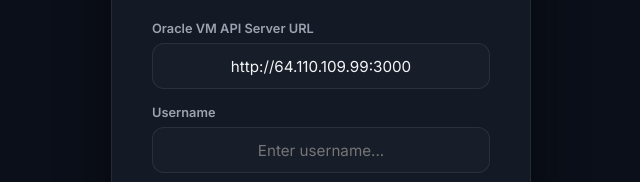
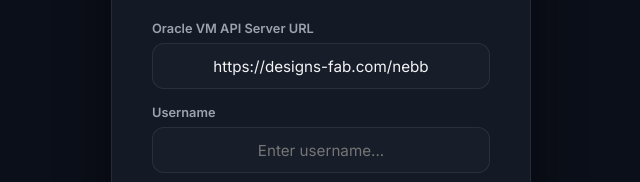
Before and after one commit to tmddyd58-create/nebb-tab-exam, a website: page index.html in a window 1280 px wide. Shown: the part 284-466 px from the top of the page, 319-959 px from the left. Drawn offline with nearby package versions, Linux system fonts and the light colour scheme.

Commit message:
feat: default to designs-fab.com/nebb HTTPS proxy

```diff
--- a/index.html
+++ b/index.html
@@ -36,7 +36,7 @@
       <div style="display: flex; flex-direction: column; gap: 1rem; text-align: left;">
         <div>
           <label style="display: block; font-size: 0.8rem; font-weight: 600; margin-bottom: 0.4rem; color: var(--text-secondary);">Oracle VM API Server URL</label>
-          <input type="text" id="login-server-url" value="http://64.110.109.99:3000" placeholder="http://<Oracle-VM-IP>:3000" style="width: 100%; padding: 0.8rem 1rem; background: rgba(255, 255, 255, 0.02); border: 1.5px solid var(--card-border); border-radius: var(--border-radius-md); color: var(--text-primary); font-family: var(--font-body); font-size: 0.95rem; text-align: center;">
+          <input type="text" id="login-server-url" value="https://designs-fab.com/nebb" placeholder="https://<Oracle-VM-Domain>/nebb" style="width: 100%; padding: 0.8rem 1rem; background: rgba(255, 255, 255, 0.02); border: 1.5px solid var(--card-border); border-radius: var(--border-radius-md); color: var(--text-primary); font-family: var(--font-body); font-size: 0.95rem; text-align: center;">
         </div>
         <div>
           <label style="display: block; font-size: 0.8rem; font-weight: 600; margin-bottom: 0.4rem; color: var(--text-secondary);">Username</label>
@@ -634,7 +634,7 @@
     const LS_EXAMS_KEY = "tab_cp_completed_exams";
     const LS_WRONG_KEY = "tab_cp_wrong_history";
     const LS_USER_KEY = "tab_cp_user_profile";
-    const DEFAULT_API_SERVER = "http://64.110.109.99:3000"; // Default server URL fallback
+    const DEFAULT_API_SERVER = "https://designs-fab.com/nebb"; // Default server URL fallback
 
     let bookmarks = new Set();
     let completedExams = [];
```
